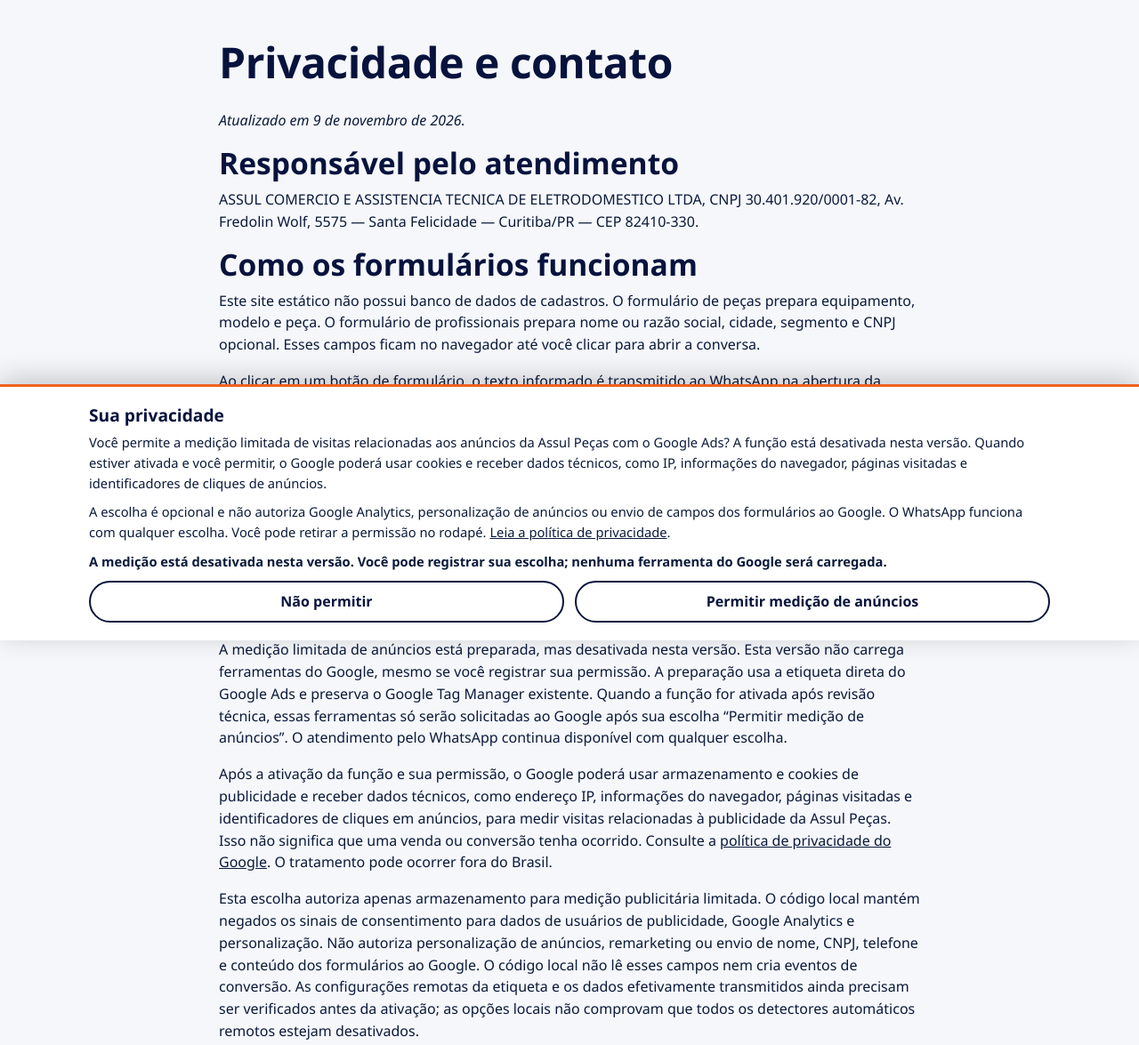
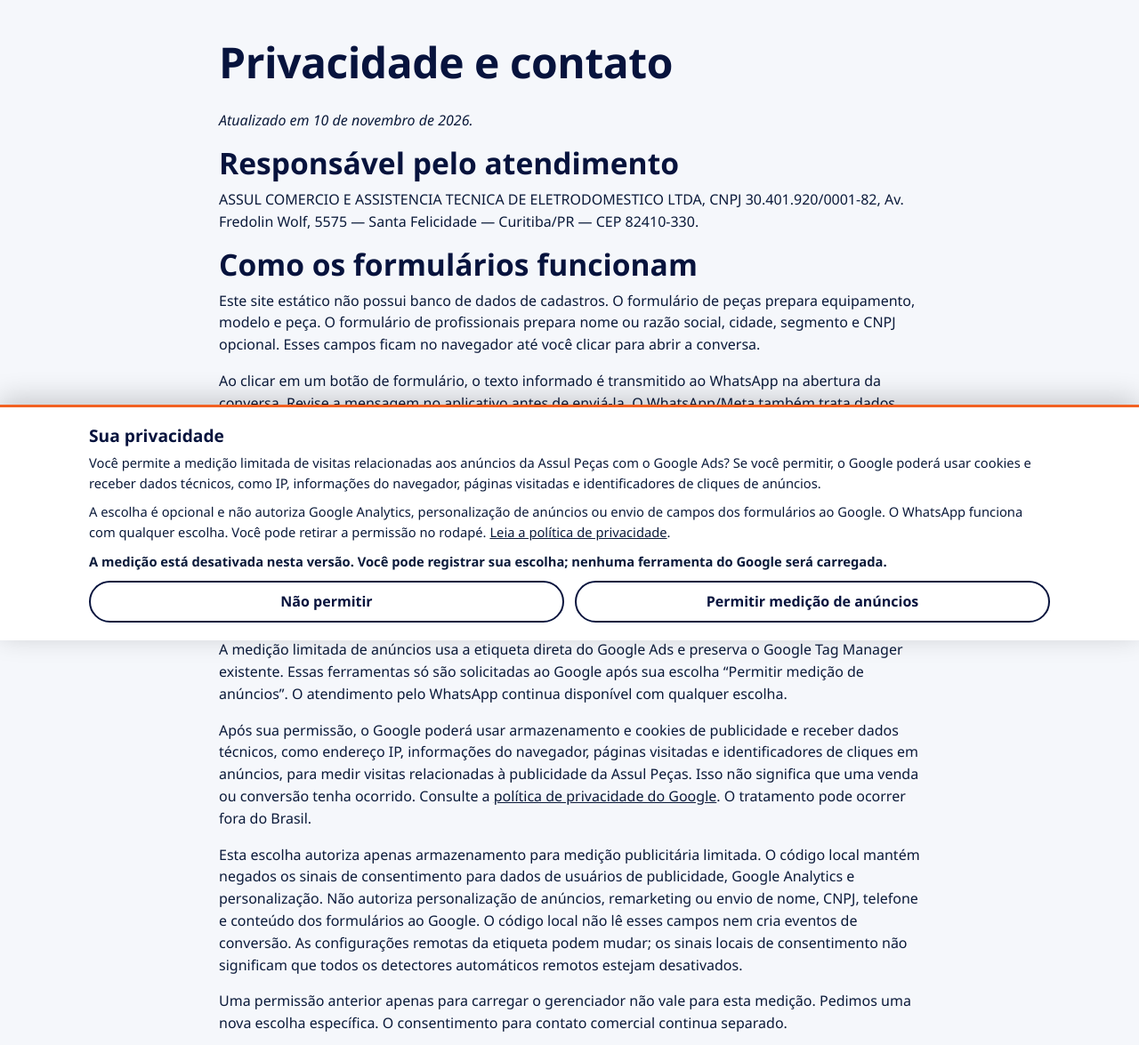
Before and after one commit to arturojaa96-ship-it/Assul-Site, a website: page public/privacidade.html in a window 1280 px wide. Shown: the part 80-1255 px from the top of the page at 89% size. Drawn offline with Linux system fonts and the light colour scheme.

Commit message:
Actualizar avisos de medicion opcional en Pecas

```diff
--- a/public/privacidade.html
+++ b/public/privacidade.html
@@ -28,7 +28,7 @@
 <main id="conteudo" class="secao">
   <div class="wrap wrap-estreito">
     <h1>Privacidade e contato</h1>
-    <p><em>Atualizado em 9 de novembro de 2026.</em></p>
+    <p><em>Atualizado em 10 de novembro de 2026.</em></p>
     <h2>Responsável pelo atendimento</h2>
     <p>ASSUL COMERCIO E ASSISTENCIA TECNICA DE ELETRODOMESTICO LTDA, CNPJ 30.401.920/0001-82, Av. Fredolin Wolf, 5575 — Santa Felicidade — Curitiba/PR — CEP 82410-330.</p>
     <h2>Como os formulários funcionam</h2>
@@ -37,9 +37,9 @@
     <h2>Finalidade</h2>
     <p>Os dados que você optar por encaminhar servem para responder à consulta de peças ou ao contato comercial solicitado. Informações adicionais de pedido, pagamento, entrega, garantia e conservação de registros devem ser esclarecidas diretamente com a Assul durante o atendimento.</p>
     <h2>Medição de anúncios e hospedagem</h2>
-    <p>A medição limitada de anúncios está preparada, mas desativada nesta versão. Esta versão não carrega ferramentas do Google, mesmo se você registrar sua permissão. A preparação usa a etiqueta direta do Google Ads e preserva o Google Tag Manager existente. Quando a função for ativada após revisão técnica, essas ferramentas só serão solicitadas ao Google após sua escolha “Permitir medição de anúncios”. O atendimento pelo WhatsApp continua disponível com qualquer escolha.</p>
-    <p>Após a ativação da função e sua permissão, o Google poderá usar armazenamento e cookies de publicidade e receber dados técnicos, como endereço IP, informações do navegador, páginas visitadas e identificadores de cliques em anúncios, para medir visitas relacionadas à publicidade da Assul Peças. Isso não significa que uma venda ou conversão tenha ocorrido. Consulte a <a href="https://policies.google.com/privacy" rel="noreferrer">política de privacidade do Google</a>. O tratamento pode ocorrer fora do Brasil.</p>
-    <p>Esta escolha autoriza apenas armazenamento para medição publicitária limitada. O código local mantém negados os sinais de consentimento para dados de usuários de publicidade, Google Analytics e personalização. Não autoriza personalização de anúncios, remarketing ou envio de nome, CNPJ, telefone e conteúdo dos formulários ao Google. O código local não lê esses campos nem cria eventos de conversão. As configurações remotas da etiqueta e os dados efetivamente transmitidos ainda precisam ser verificados antes da ativação; as opções locais não comprovam que todos os detectores automáticos remotos estejam desativados.</p>
+    <p>A medição limitada de anúncios usa a etiqueta direta do Google Ads e preserva o Google Tag Manager existente. Essas ferramentas só são solicitadas ao Google após sua escolha “Permitir medição de anúncios”. O atendimento pelo WhatsApp continua disponível com qualquer escolha.</p>
+    <p>Após sua permissão, o Google poderá usar armazenamento e cookies de publicidade e receber dados técnicos, como endereço IP, informações do navegador, páginas visitadas e identificadores de cliques em anúncios, para medir visitas relacionadas à publicidade da Assul Peças. Isso não significa que uma venda ou conversão tenha ocorrido. Consulte a <a href="https://policies.google.com/privacy" rel="noreferrer">política de privacidade do Google</a>. O tratamento pode ocorrer fora do Brasil.</p>
+    <p>Esta escolha autoriza apenas armazenamento para medição publicitária limitada. O código local mantém negados os sinais de consentimento para dados de usuários de publicidade, Google Analytics e personalização. Não autoriza personalização de anúncios, remarketing ou envio de nome, CNPJ, telefone e conteúdo dos formulários ao Google. O código local não lê esses campos nem cria eventos de conversão. As configurações remotas da etiqueta podem mudar; os sinais locais de consentimento não significam que todos os detectores automáticos remotos estejam desativados.</p>
     <p>Uma permissão anterior apenas para carregar o gerenciador não vale para esta medição. Pedimos uma nova escolha específica. O consentimento para contato comercial continua separado.</p>
     <h2>Sua escolha de privacidade</h2>
     <p>Guardamos apenas sua escolha e a data no armazenamento local deste navegador, com validade de até 180 dias, sob a chave <strong>assul_pecas_privacy_v2</strong>. Uma chave temporária terminada em <strong>_check</strong> verifica se esse armazenamento funciona e é removida em seguida. Para respeitar uma recusa, também podemos guardar apenas o valor <strong>deny</strong> no armazenamento da sessão. Não incluímos nome, CNPJ, telefone ou conteúdo dos formulários nesses registros. Se o navegador não permitir salvar, a escolha poderá valer apenas para a página atual.</p>
@@ -61,7 +61,7 @@
 <section id="privacy-panel" class="privacy-panel" role="region" aria-labelledby="privacy-title" hidden>
   <div class="privacy-content">
     <h2 id="privacy-title">Sua privacidade</h2>
-    <p>Você permite a medição limitada de visitas relacionadas aos anúncios da Assul Peças com o Google Ads? A função está desativada nesta versão. Quando estiver ativada e você permitir, o Google poderá usar cookies e receber dados técnicos, como IP, informações do navegador, páginas visitadas e identificadores de cliques de anúncios.</p>
+    <p>Você permite a medição limitada de visitas relacionadas aos anúncios da Assul Peças com o Google Ads? Se você permitir, o Google poderá usar cookies e receber dados técnicos, como IP, informações do navegador, páginas visitadas e identificadores de cliques de anúncios.</p>
     <p>A escolha é opcional e não autoriza Google Analytics, personalização de anúncios ou envio de campos dos formulários ao Google. O WhatsApp funciona com qualquer escolha. Você pode retirar a permissão no rodapé. <a href="privacidade.html">Leia a política de privacidade</a>.</p>
     <p id="privacy-status" class="privacy-status" role="status" aria-live="polite"></p>
     <div class="privacy-actions">
```
Also changed, not shown: public/index.html (+1 -1 lines).
